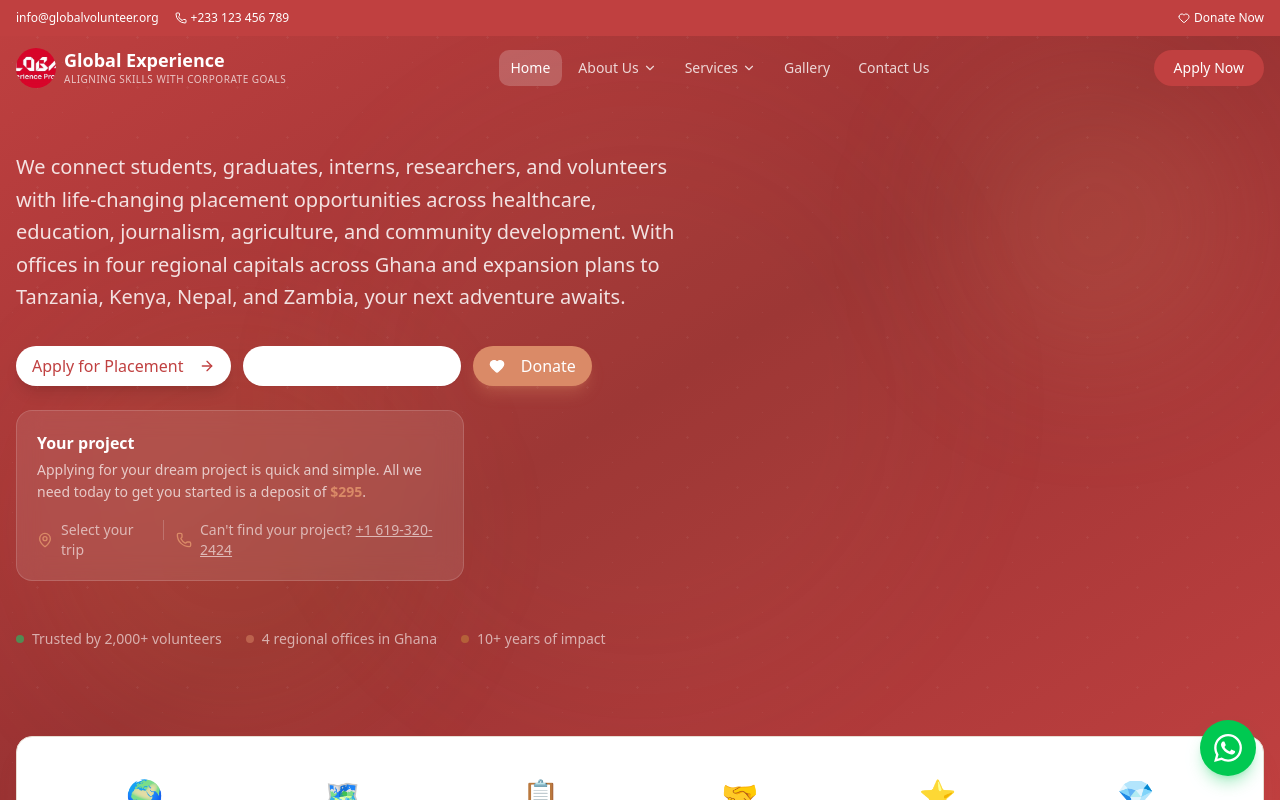
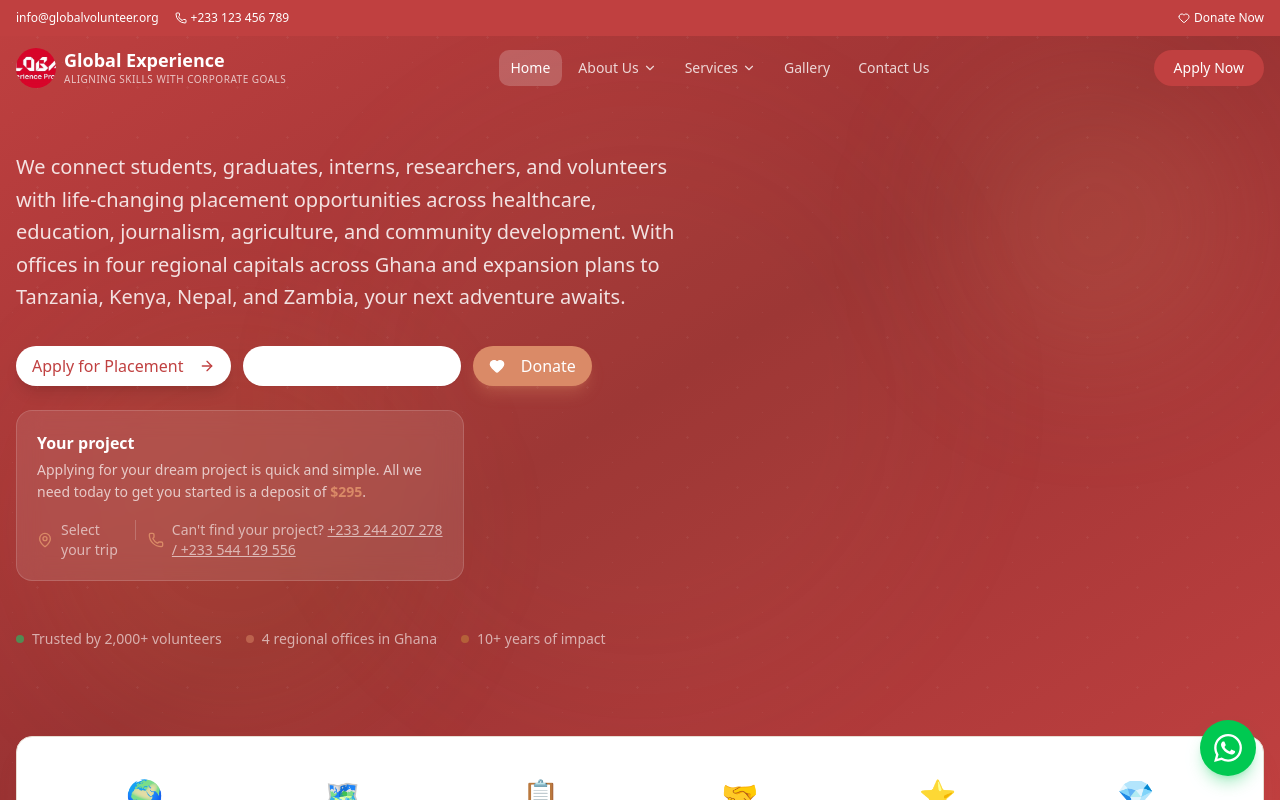
Before and after one commit to lilromeo2290/Global_Experience-, a Next.js app: page / in a window 1280 px wide. Shown: the top 800 px of the page. Built offline with nearby package versions, Linux system fonts and the light colour scheme.

Commit message:
a285c293-75b6-4ca1-ae80-d7d7c1b94ec6

```diff
--- a/src/components/sections/hero.tsx
+++ b/src/components/sections/hero.tsx
@@ -93,9 +93,9 @@ export default function HeroSection() {
                 <span>Select your trip</span>
               </div>
               <div className="w-px h-5 bg-white/20" />
-              <a href="tel:+16193202424" className="flex items-center gap-2 text-white/60 text-sm hover:text-copper transition-colors">
+              <a href="tel:+233244207278" className="flex items-center gap-2 text-white/60 text-sm hover:text-copper transition-colors">
                 <Phone className="w-4 h-4 text-copper flex-shrink-0" />
-                <span>Can&apos;t find your project? <span className="underline">+1 619-320-2424</span></span>
+                <span>Can&apos;t find your project? <span className="underline">+233 244 207 278 / +233 544 129 556</span></span>
               </a>
             </div>
           </motion.div>
```
